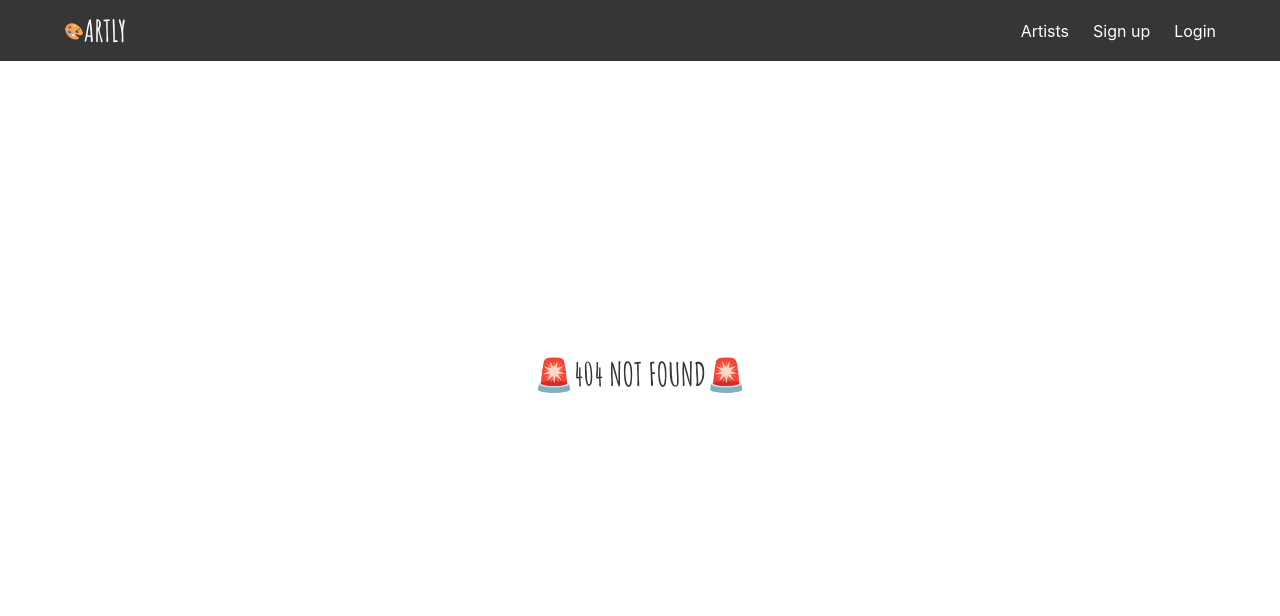
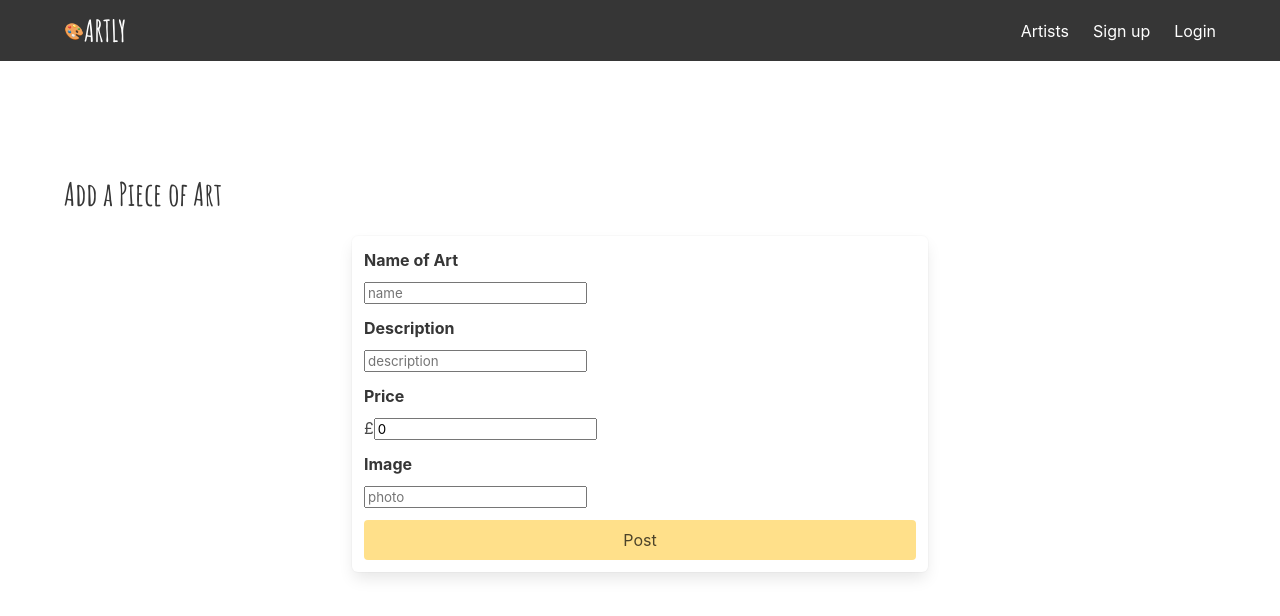
Before and after one commit to NoaFilosof08/sei-project-4, a React (Create React App) app in the folder frontend/: page /createart in a window 1280 px wide. Before the commit this address had no page. Shown: the top 616 px of the page. Built offline with nearby package versions, Linux system fonts and the light colour scheme.

Commit message:
create art and edit art forms created

```diff
--- a/frontend/src/App.js
+++ b/frontend/src/App.js
@@ -10,6 +10,8 @@ import ArtistViewPage from './components/Artist/ArtistViewPage'
 import Register from './components/Auth/Register'
 import Login from './components/Auth/Login'
 import EditProfile from './components/Auth/EditProfile'
+import CreateArt from './components/Artist/CreateArt'
+import EditArt from './components/Artist/EditArt'
 
 
 const App = () => (
@@ -18,10 +20,13 @@ const App = () => (
       <NavBar />
       <Switch>
         <Route exact path="/" component={Splash} />
+        <Route path="/art/edit/:id" component={EditArt} />
+        <Route path="/artist/:id" component={ArtistViewPage} />
         <Route path="/home" component={Home} />
         <Route path="/profile" component={ProfilePage} />
         <Route path="/editprofile" component={EditProfile} />
-        <Route path="/artist/:id" component={ArtistViewPage} />
+        {/* <Route path="/art/:id" component={ArtShow}/> */}
+        <Route path="/createart" component={CreateArt} />
         <Route path="/register" component={Register} />
         <Route path="/login" component={Login} />
         <Route path="/*" component={NotFound} />
--- /dev/null
+++ b/frontend/src/components/Artist/CreateArt.js
@@ -0,0 +1,100 @@
+import React from 'react'
+import { createArt } from '../../lib/api'
+// import { Link } from 'react-router-dom'
+
+class CreateArt extends React.Component {
+  state = {
+    data: {
+      name: '',
+      description: '',
+      price: 0,
+      image: ''
+    }
+  }
+
+  handleChange = e => {
+    const data = { ...this.state.data, [e.target.name]: e.target.value }
+    this.setState({ data })
+  }
+
+  handleSubmit = async e => {
+    e.preventDefault()
+    try {
+      const res = await createArt(this.state.data)
+      this.setState({ data: res.data})
+      this.props.history.push('/home')
+    } catch (err) {
+      console.log(err.response.data)
+    }
+  }
+
+  render() {
+    console.log(this.state.data)
+    return (
+      <section className="hero is-fullheight-with-navbar">
+        <div className="hero-body">
+          <div className="container">
+            <h1 className="title">Add a Piece of Art</h1>
+
+            <form onSubmit={this.handleSubmit} className="column is-half is-offset-one-quarter box">
+                <div className="field">
+                  <label className="label">Name of Art</label>
+                  <div className="control">
+                    <input
+                      name="name"
+                      placeholder="name"
+                      onChange={this.handleChange}
+                      value={this.state.data.name}
+                    />
+                  </div>
+                </div>
+
+                <div className="field">
+                  <label className="label">Description</label>
+                  <div className="control">
+                    <input
+                      name="description"
+                      placeholder="description"
+                      onChange={this.handleChange}
+                      value={this.state.data.description}
+                    />
+                  </div>
+                </div>
+
+                <div className="field">
+                  <label className="label">Price</label>
+                  <div className="control">
+                    £
+                    <input
+                      type="number"
+                      name="price"
+                      placeholder="price"
+                      onChange={this.handleChange}
+                      value={this.state.data.price}
+                    />
+                  </div>
+                </div>
+
+                <div className="field">
+                  <label className="label">Image</label>
+                  <div className="control">
+                    <input
+                      name="image"
+                      placeholder="photo"
+                      onChange={this.handleChange}
+                      value={this.state.data.image}
+                    />
+                  </div>
+                </div>
+
+                <button type="submit" className="button is-warning is-fullwidth" onSubmit={this.handleSubmit}>Post</button>
+              </form>
+
+          </div>
+        </div>
+      </section>
+    )
+  }
+}
+
+export default CreateArt
--- /dev/null
+++ b/frontend/src/components/Artist/EditArt.js
@@ -0,0 +1,108 @@
+import React from 'react'
+import { editArt } from '../../lib/api'
+
+class EditArt extends React.Component {
+  state = {
+    data: {
+      name: '',
+      description: '',
+      price: 0,
+      image: ''
+    }
+  }
+
+  // async componentDidMount() {
+  //   try {
+  //     const res = await getSingleProfile()
+  //     this.setState({ data: res.data })
+  //   } catch (err) {
+  //     console.log(err)
+  //   }
+  // }
+
+  handleChange = e => {
+    const data = { ...this.state.data, [e.target.name]: e.target.value }
+    this.setState({ data })
+  }
+
+  handleSubmit = async e => {
+    e.preventDefault()
+    const artId = this.props.match.params.id
+    try {
+      const res = await editArt(artId, this.state.data)
+      this.setState({ data: res.data })
+      this.props.history.push('/home')
+    } catch (err) {
+      console.log(err.response.data)
+    }
+  }
+
+  render() {
+    return (
+      <section className="hero is-fullheight-with-navbar">
+        <div className="hero-body">
+          <div className="container">
+            <h1 className="title">Edit Art info </h1>
+
+            <form onSubmit={this.handleSubmit} className="column is-half is-offset-one-quarter box">
+                <div className="field">
+                  <label className="label">Name of Art</label>
+                  <div className="control">
+                    <input
+                      name="name"
+                      placeholder="name"
+                      onChange={this.handleChange}
+                      value={this.state.data.name}
+                    />
+                  </div>
+                </div>
+
+                <div className="field">
+                  <label className="label">Description</label>
+                  <div className="control">
+                    <input
+                      name="description"
+                      placeholder="description"
+                      onChange={this.handleChange}
+                      value={this.state.data.description}
+                    />
+                  </div>
+                </div>
+
+                <div className="field">
+                  <label className="label">Price</label>
+                  <div className="control">
+                    £
+                    <input
+                      type="number"
+                      name="price"
+                      placeholder="price"
+                      onChange={this.handleChange}
+                      value={this.state.data.price}
+                    />
+                  </div>
+                </div>
+
+                <div className="field">
+                  <label className="label">Image</label>
+                  <div className="control">
+                    <input
+                      name="image"
+                      placeholder="photo"
+                      onChange={this.handleChange}
+                      value={this.state.data.image}
+                    />
+                  </div>
+                </div>
+
+                <button type="submit" className="button is-warning is-fullwidth" onSubmit={this.handleSubmit}>Post</button>
+              </form>
+
+          </div>
+        </div>
+      </section>
+    )
+  }
+}
+
+export default EditArt
--- a/frontend/src/components/Auth/EditProfile.js
+++ b/frontend/src/components/Auth/EditProfile.js
@@ -70,6 +70,7 @@ class EditProfile extends React.Component {
     try {
       const res = await editProfile(this.state.data)
       this.setState({ data: res.data })
+      this.props.history.push('/profile')
     } catch (err) {
       console.log(err.response.data)
     }
@@ -90,7 +91,6 @@ class EditProfile extends React.Component {
 
   render() {
     console.log(this.state.data)
-    const isArtist = this.checkIsArtist()
     return (
       <section className="hero is-fullheight-with-navbar">
         <div className="hero-body">
--- a/frontend/src/lib/api.js
+++ b/frontend/src/lib/api.js
@@ -32,3 +32,11 @@ export const favoriteToggle = (id) => {
 export const editProfile = data => {
   return axios.put(`${baseUrl}auth/profile/`, data, withHeaders())
 }
+
+export const createArt = data => {
+  return axios.post(`${baseUrl}arts/`, data, withHeaders())
+}
+
+export const editArt = (pk, data) => {
+  return axios.put(`${baseUrl}arts/${pk}/`, data, withHeaders())
+}
--- a/frontend/src/lib/auth.js
+++ b/frontend/src/lib/auth.js
@@ -3,7 +3,7 @@ export const setToken = token => {
 }
 
 export const getToken = () => {
-  return localStorage.getItem('token')
+  return window.localStorage.getItem('token')
 }
 
 export const logout = () => {
```
Also changed, not shown: 2 other files (tests, documents, lock files or other folders).
